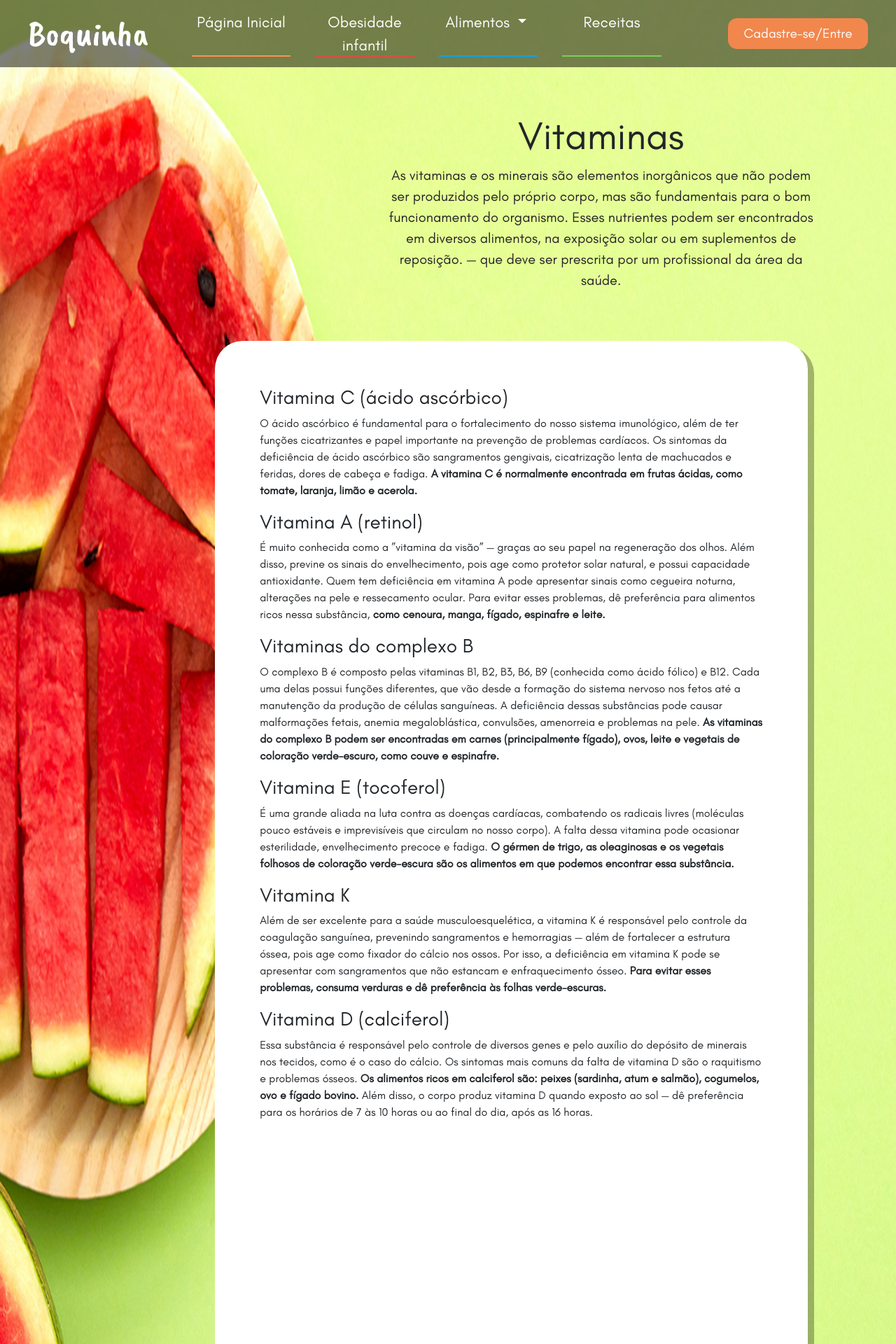
After one commit to SaraLealLima/ProjetoSquad, a PHP site: page /mineraisvitaminas.php in a window 1280 px wide. The commit adds this page. Shown: the top 1920 px of the page at 70% size. Run offline with PHP 8.4, Linux system fonts and the light colour scheme.

Commit message:
Criação da página de Vitaminas e Minerais

```diff
--- /dev/null
+++ b/ProjetoBoquinha/mineraisvitaminas.php
@@ -0,0 +1,238 @@
+<!DOCTYPE html>
+<html lang="en">
+
+<head>
+    <meta charset="UTF-8">
+    <meta name="viewport" content="width=device-width, initial-scale=1.0">
+    <title>Boquinha</title>
+    <link rel="stylesheet" href="https://maxcdn.bootstrapcdn.com/bootstrap/4.5.2/css/bootstrap.min.css">
+    <script src="https://ajax.googleapis.com/ajax/libs/jquery/3.5.1/jquery.min.js"></script>
+    <script src="https://cdnjs.cloudflare.com/ajax/libs/popper.js/1.16.0/umd/popper.min.js"></script>
+    <script src="https://maxcdn.bootstrapcdn.com/bootstrap/4.5.2/js/bootstrap.min.js"></script>
+    <link href="https://fonts.googleapis.com/css2?family=Caveat+Brush&display=swap" rel="stylesheet">
+    <link rel="stylesheet" href="styles.css">
+    <link rel="stylesheet" href="stylesvitaminas.css">
+    <script src="script.js"></script>
+    <title>Vitaminas e Minerais</title>
+</head>
+
+<body>
+    <header>
+        <?php require("php/header.php")?>
+    </header>
+
+    <main>
+        <section class="container-fluid vitamina-section vitamina-image image-responsive">
+            <div class="row justify-content-end" style="padding-top: 96px">
+                <div class="section-intro col-sm-7 col-xs-12 mt-5 mr-sm-5">
+                    <h2 class="text-center display-4 mt-sm-3">
+                        Vitaminas
+                    </h2>
+                    <p class="text-center lead px-sm-5 px-xs-2 mb-4">
+                        As vitaminas e os minerais são elementos inorgânicos que não podem ser produzidos pelo próprio
+                        corpo, mas são fundamentais para o bom funcionamento do organismo. Esses nutrientes podem ser
+                        encontrados em diversos alimentos, na exposição solar ou em suplementos de reposição. — que deve
+                        ser prescrita por um profissional da área da saúde.
+                    </p>
+                </div>
+            </div>
+            <div class="row justify-content-end mr-sm-5 pr-sm-5 mt-sm-5">
+                <div class="col-sm-9 col-xs-12">
+                    <div class="card p-3 p-sm-5 card-vitamina">
+                        <div class="custom-scroll scroll-green p-3">
+                            <article>
+                                <h3>Vitamina C (ácido ascórbico)</h3>
+                                <p>O ácido ascórbico é fundamental para o fortalecimento do nosso sistema imunológico, além
+                                    de ter funções cicatrizantes e papel importante na prevenção de problemas cardíacos.
+                                    Os sintomas da deficiência de ácido ascórbico são sangramentos gengivais, cicatrização
+                                    lenta de machucados e feridas, dores de cabeça e fadiga.
+                                    <strong>A vitamina C é normalmente encontrada em frutas ácidas, como tomate, laranja, limão e
+                                    acerola.</strong>
+                                </p>
+                            </article>
+
+                            <article>
+                                <h3>Vitamina A (retinol)</h3>
+                                <p>É muito conhecida como a ”vitamina da visão” — graças ao seu papel na regeneração dos
+                                    olhos. Além disso, previne os sinais do envelhecimento, pois age como protetor solar
+                                    natural, e possui capacidade antioxidante.
+                                    Quem tem deficiência em vitamina A pode apresentar sinais como cegueira noturna,
+                                    alterações na pele e ressecamento ocular. Para evitar esses problemas, dê preferência
+                                    para alimentos ricos nessa substância, <strong>como cenoura, manga, fígado, espinafre e leite.</strong>
+                                </p>
+                            </article>
+
+                            <article>
+                                <h3>Vitaminas do complexo B</h3>
+                                <p>O complexo B é composto pelas vitaminas B1, B2, B3, B6, B9 (conhecida como ácido fólico)
+                                    e B12. Cada uma delas possui funções diferentes, que vão desde a formação do sistema
+                                    nervoso nos fetos até a manutenção da produção de células sanguíneas.
+                                    A deficiência dessas substâncias pode causar malformações fetais, anemia megaloblástica,
+                                    convulsões, amenorreia e problemas na pele.
+                                    <strong>As vitaminas do complexo B podem ser encontradas em carnes (principalmente fígado),
+                                    ovos, leite e vegetais de coloração verde-escuro, como couve e espinafre.</strong>
+                                </p>
+                            </article>
+
+                            <article>
+                                <h3>Vitamina E (tocoferol)</h3>
+                                <p>É uma grande aliada na luta contra as doenças cardíacas, combatendo os radicais livres
+                                    (moléculas pouco estáveis e imprevisíveis que circulam no nosso corpo).
+                                    A falta dessa vitamina pode ocasionar esterilidade, envelhecimento precoce e fadiga.
+                                    <strong>
+                                        O gérmen de trigo, as oleaginosas e os vegetais folhosos de coloração verde-escura são
+                                        os alimentos em que podemos encontrar essa substância.
+                                    </strong>
+                                </p>
+                            </article>
+
+                            <article>
+                                <h3>Vitamina K</h3>
+                                <p>Além de ser excelente para a saúde musculoesquelética, a vitamina K é responsável pelo
+                                    controle da coagulação sanguínea, prevenindo sangramentos e hemorragias — além de
+                                    fortalecer a estrutura óssea, pois age como fixador do cálcio nos ossos.
+                                    Por isso, a deficiência em vitamina K pode se apresentar com sangramentos que não
+                                    estancam e enfraquecimento ósseo. <strong>
+                                        Para evitar esses problemas, consuma verduras e dê
+                                        preferência às folhas verde-escuras.
+                                    </strong>
+                                </p>
+                            </article>
+
+                            <article>
+                                <h3>Vitamina D (calciferol)</h3>
+                                <p>Essa substância é responsável pelo controle de diversos genes e pelo auxílio do depósito
+                                    de minerais nos tecidos, como é o caso do cálcio.
+                                    Os sintomas mais comuns da falta de vitamina D são o raquitismo e problemas ósseos.
+                                    <strong>Os alimentos ricos em calciferol são:
+                                    peixes (sardinha, atum e salmão), cogumelos, ovo e fígado bovino.</strong>
+                                    Além disso, o corpo produz vitamina D quando exposto ao sol — dê preferência para os
+                                    horários de 7 às 10 horas ou ao final do dia, após as 16 horas.
+                                </p>
+                            </article>
+                        </div>
+                    </div>
+                </div>
+            </div>
+        </section>
+
+        <section class="container-fluid mineral-image mineral-section image-responsive">
+            <div class="row justify-content-start">
+                <div class="col-sm-7 col-xs-12 mt-5 mr-sm-5 offset-sm-1">
+                    <h2 class="text-center display-4 mt-3">
+                        Minerais
+                    </h2>
+                    <p class="text-center lead px-sm-5 px-xs-2 mb-4 ">
+                        Os minerais são fundamentais para a saúde desde o nascimento. As quantidades de cada nutriente
+                        são específicas e podem variar de microgramas a gramas por dia, por isso, é primordial o
+                        balanceamento dos valores ingeridos de cada um deles, afinal, o excesso de um pode atrapalhar na
+                        absorção e utilização do outro.
+                    </p>
+                </div>
+            </div>
+            <div class="row justify-content-start ml-sm-5 pl-sm-5 mt-sm-5">
+                <div class="col-sm-9 col-xs-12">
+                    <div class="card p-3 p-sm-5 card-mineral">
+                        <div class="custom-scroll scroll-blue p-3">
+                            <article>
+                                <h3>Magnésio</h3>
+                                <p>É extremamente importante para saúde dos ossos, relaxante muscular e é indispensável para
+                                    evitar doenças como a enxaqueca, destaca a Dra. As fontes de magnésio são:
+                                    <strong>Folha de coentro seca, farelo de trigo, amendoim, amêndoas, granola, aveia, uva passa
+                                    sem semente, arroz integral, quiabo cozido, couve refogada, beterraba cozida e espinafre
+                                    cru.</strong>
+                                </p>
+                            </article>
+
+                            <article>
+                                <h3>Zinco</h3>
+                                <p>Atua na síntese de proteínas, potente antioxidante juntamente como cobre , participa do
+                                    metabolismo celular, funções neurológicas. <strong>Pode ser encontrado em ostras (grelhada ou
+                                    assada), levedura, semente de abóbora (inteiras e assadas), carne vermelha (acém cozido)
+                                    e caranguejo (cozido), ovos, castanha de caju, iogurte natural desnatado e queijo minas
+                                    (frescal).</strong></p>
+                            </article>
+
+                            <article>
+                                <h3>Cálcio</h3>
+                                <p>Importante para saúde dos ossos, cabelo e unhas. <strong>As melhores fontes de cálcio são os
+                                    vegetais verdes escuros como couve, espinafre, mostarda e folhas de brócolis e o leite e
+                                    seus derivados, como iogurte e queijos.</strong></p>
+                            </article>
+
+                            <article>
+                                <h3>Selênio</h3>
+                                <p>Possui ação antioxidante no organismo, atua na cura das doenças hepáticas e auxilia na
+                                    saúde dos músculos. <strong>Pode ser encontrado na castanha do Pará, salmão, fígado bovino,
+                                    tomate, milho, camarão, ostras e semente de girassol.</strong> </p>
+                            </article>
+
+                            <article>
+                                <h3>Enxofre</h3>
+                                <p>Assim como o magnésio, o enxofre atua no bem-estar dos nossos ossos, dentes e unhas,
+                                    sendo fundamental em toda a nossa estrutura corporal. <strong>Suas principais fontes são:
+                                    Cebola, repolho, ovos, feijão, brócolis, alho e carnes.</strong> </p>
+                            </article>
+
+                            <article>
+                                <h3>Cromo</h3>
+                                <p>Age em função da insulina, sendo responsável pela distribuição de açúcar pelo nosso
+                                    corpo, também auxilia no controle do colesterol, alivia os sintomas da depressão e
+                                    aumenta a capacidade de ganho de massa muscular.<strong>Podemos encontrá-lo no levedo de
+                                    cerveja, frango, carne bovina, ovos, queijo, pimentão, banana e cogumelos.</strong> </p>
+                            </article>
+
+                            <article>
+                                <h3>Cobre</h3>
+                                <p>Aliado à saúde do cérebro, o cobre também ajuda na formação de células sanguíneas e
+                                    trabalha na pigmentação da pele, impedindo o aparecimento de manchas. Contém ação
+                                    antioxidante e age na prevenção das ações dos radicais livres. <strong>Suas melhores fontes são:
+                                    Nozes, amendoim, ervilhas, fígado bovino e trigo integral.</strong></p>
+                            </article>
+
+                            <article>
+                                <h3>Vanádio</h3>
+                                <p> Dentre os benefícios do seu consumo podemos destacar o controle do colesterol,
+                                    previne os ataques cardíacos e a isquemia cerebral. <strong>Suas principais fontes são os frutos do mar, alho, levedo de cerveja, fígado e arroz
+                                    integral.</strong></p>
+                            </article>
+
+                            <article>
+                                <h3>Boro</h3>
+                                <p>Trabalha diretamente nas funções hormonais e auxilia no metabolismo ósseo e muscular.
+                                    Ajuda na absorção da Vitamina D, previne a osteoporose e alivia as dores menstruais.
+                                    <strong>Pode ser encontrado na banana, na couve manteiga, nozes, soja, feijão, lentilha,
+                                    abacaxi, pera, uva e ameixas.</strong></p>
+                            </article>
+
+                            <article>
+                                <h3>Iodo</h3>
+                                <p>Responsável por ajudar a fornecer energia para o corpo, age na prevenção do câncer e
+                                    beneficia a saúde reprodutiva. <strong>As principais fontes de iodo são os frutos do mar como:
+                                    Salmão, ostras, mexilhão, atum, bacalhau, linguado e camarão. Também é possível
+                                    encontrá-lo nos ovos, leite e cerveja.</strong></p>
+                            </article>
+
+                            <article>
+                                <h3>Potássio</h3>
+                                <p>Fundamental para o bom funcionamento do nosso corpo, o potássio é responsável por manter
+                                    os níveis de água equilibrados no nosso organismo. Além disso, age na manutenção das
+                                    contrações musculares e na frequência cardíaca. <strong>Podemos ingeri-lo através da banana,
+                                    melão, tomate, ervilha, frutas secas e batata.</strong></p>
+                            </article>
+                        </div>
+                    </div>
+                </div>
+            </div>
+
+        </section>
+    </main>
+
+    <footer>
+        <?php require('./php/footer.php') ?>
+    </footer>
+
+
+</body>
+
+</html>
--- a/ProjetoBoquinha/php/header.php
+++ b/ProjetoBoquinha/php/header.php
@@ -39,8 +39,8 @@ if ($logado) {
                 </a>
                 <div class="dropdown-menu" aria-labelledby="navbarDropdown">
                 <a class="dropdown-item" href="#">Como Comprar</a>
-                <a class="dropdown-item" href="#">Como Higienizar</a>
-                <a class="dropdown-item" href="#">A importância </a>
+                <a class="dropdown-item" href="#">Como Higienizar e Armazenar</a>
+                <a class="dropdown-item" href="mineraisvitaminas.php">Vitaminas e Minerais </a>
                 </div>
             </li>
             <a href="receitas.php" class="nav-link1 nav-item underline-green <?php $navDeslogado ?>">Receitas</a>
--- a/ProjetoBoquinha/styles.css
+++ b/ProjetoBoquinha/styles.css
@@ -171,9 +171,9 @@ footer p {
     margin-bottom: 0;
 }
 @media (max-width: 876px) {
-    .navbar-blur{
+    /* .navbar-blur{
         position: fixed;
-    }
+    } */
     .navbar .nav-link1 {
         margin-top: 5px;
         margin-bottom: 15px;
@@ -185,7 +185,7 @@ footer p {
         display: none;
     }
     .navbar{
-        position: fixed;
+        /* position: fixed; CUIDADO NAO PODE SER FIXED */
         width: 100%;
         background-color: rgba(0, 0, 0, 0.7);
     }
--- /dev/null
+++ b/ProjetoBoquinha/stylesvitaminas.css
@@ -0,0 +1,91 @@
+
+.vitamina-image {
+    margin: -96px 0 0 0;
+    background-image: url(images/melanciaBackground.jpg);
+    background-size: 100% 100%;
+    background-position-x: center;
+    background-repeat: no-repeat;
+}
+
+.vitamina-section {
+    min-height: 160vh!important;
+    padding-bottom: 24px;
+}
+
+.mineral-section {
+    min-height: 150vh!important;
+    padding-bottom: 24px;
+}
+
+.mineral-image {
+    background-image: url(images/morangomineral.jpg);
+    background-size: 115% 100%;
+    background-position-x: left;
+    background-repeat: no-repeat;
+
+}
+
+.card-vitamina {
+    height: 82vh;;
+    border-radius: 40px;
+    border: none;
+    box-shadow: 9px 7px rgba(0, 0, 0, 0.295);
+}
+
+.card-mineral {
+    height: 82vh;
+    border-radius: 40px;
+    border: none;
+    box-shadow: -9px 7px rgba(0, 0, 0, 0.295);
+}
+
+.custom-scroll {
+    overflow: auto;
+    height: 100%;
+}
+
+.custom-scroll::-webkit-scrollbar-track
+{
+  -webkit-box-shadow: inset 0 0 6px rgba(0,0,0,0.3);
+  border-radius: 10px;
+  background-color: #F5F5F5;
+}
+
+.custom-scroll::-webkit-scrollbar
+{
+  width: 12px;
+  background-color: #F5F5F5;
+  margin-right: 12px;
+}
+
+.custom-scroll::-webkit-scrollbar-thumb
+{
+  border-radius: 10px;
+  -webkit-box-shadow: inset 0 0 6px rgba(0,0,0,.3);
+}
+
+.scroll-green::-webkit-scrollbar-thumb
+{
+  background-color: #ccef67;
+}
+.scroll-blue::-webkit-scrollbar-thumb
+{
+  background-color: #8fd1fa;
+}
+
+@media (max-width: 876px) {
+    .vitamina-image {
+        background-size: 200% 100%;
+        background-position-x: left;
+    }
+    .mineral-image {
+        background-size: 200% 100%;
+        background-position-x: left;
+    }
+
+    .section-intro {
+        background-color: rgba(255, 255, 255, 0.5);
+        border-radius: 20px;
+        margin-bottom: 26px;
+    }
+}
```
Also changed, not shown: ProjetoBoquinha/images/melanciaBackground.jpg (added), ProjetoBoquinha/images/morangomineral.jpg (added).
